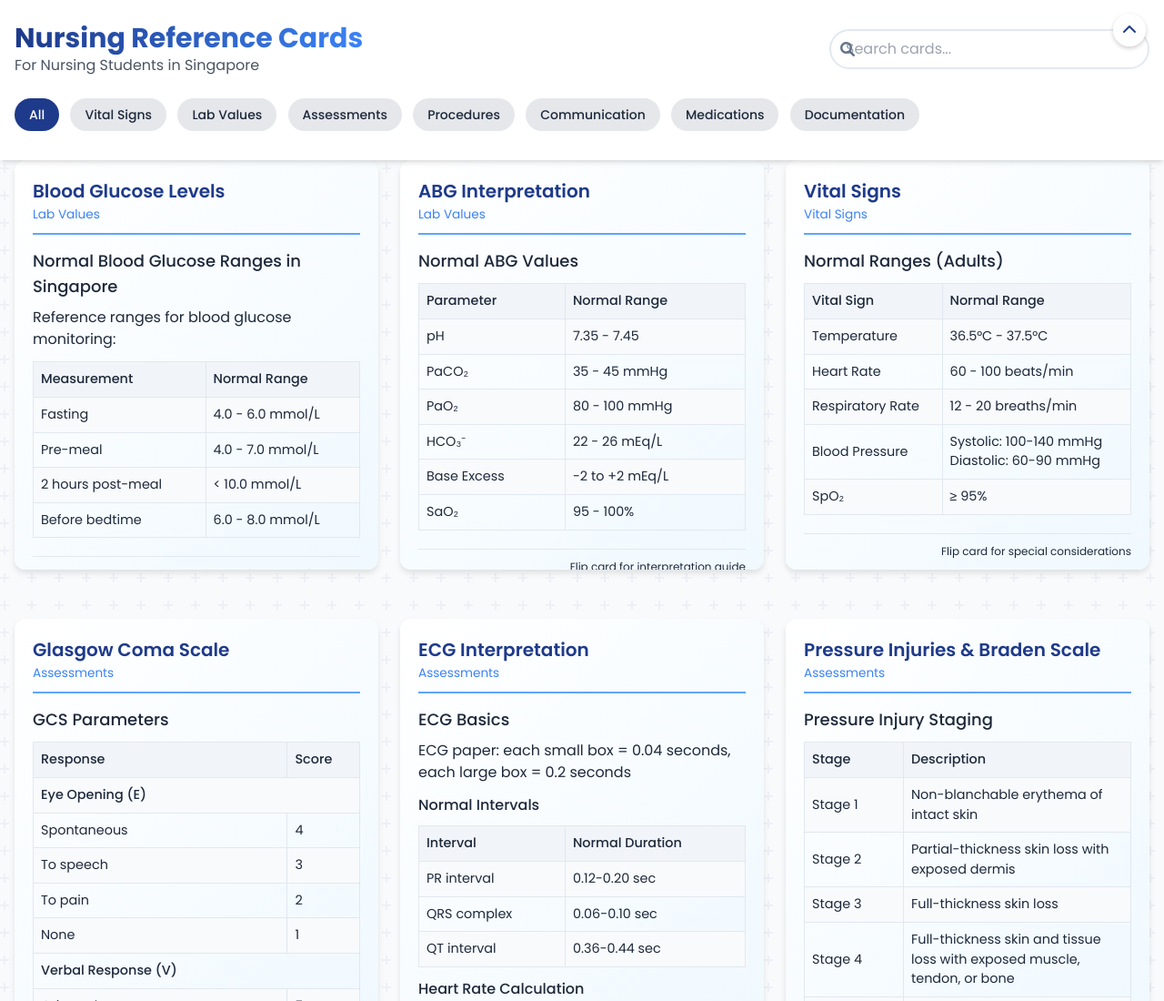
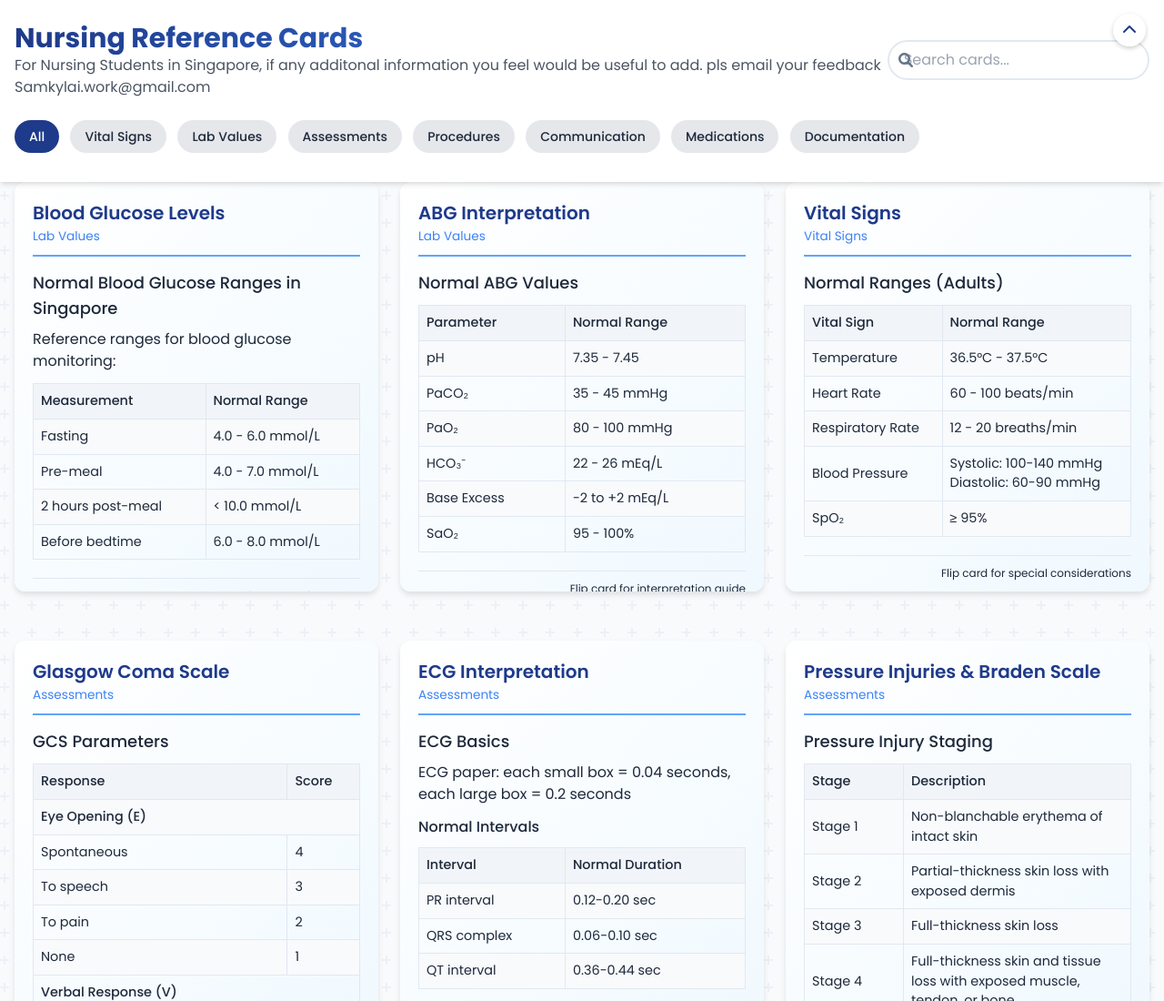
Before and after one commit to Utsuro27/SG-studentnurses-referrence-card, a plain HTML site: page index.html in a window 1280 px wide. Shown: the top 1100 px of the page at 91% size. Drawn offline with nearby package versions, Linux system fonts and the light colour scheme.

Commit message:
Update index.html

```diff
--- a/index.html
+++ b/index.html
@@ -287,7 +287,7 @@
             <div class="flex flex-col md:flex-row justify-between items-center">
                 <div class="mb-4 md:mb-0 text-center md:text-left">
                     <h1 class="text-3xl font-bold text-grad">Nursing Reference Cards</h1>
-                    <p class="text-gray-600">For Nursing Students in Singapore</p>
+                    <p class="text-gray-600">For Nursing Students in Singapore, if any additonal information you feel would be useful to add. pls email your feedback Samkylai.work@gmail.com </p>
                 </div>
                 <div class="search-container w-full md:w-auto mt-4 md:mt-0">
                     <i class="fas fa-search search-icon"></i>
```
